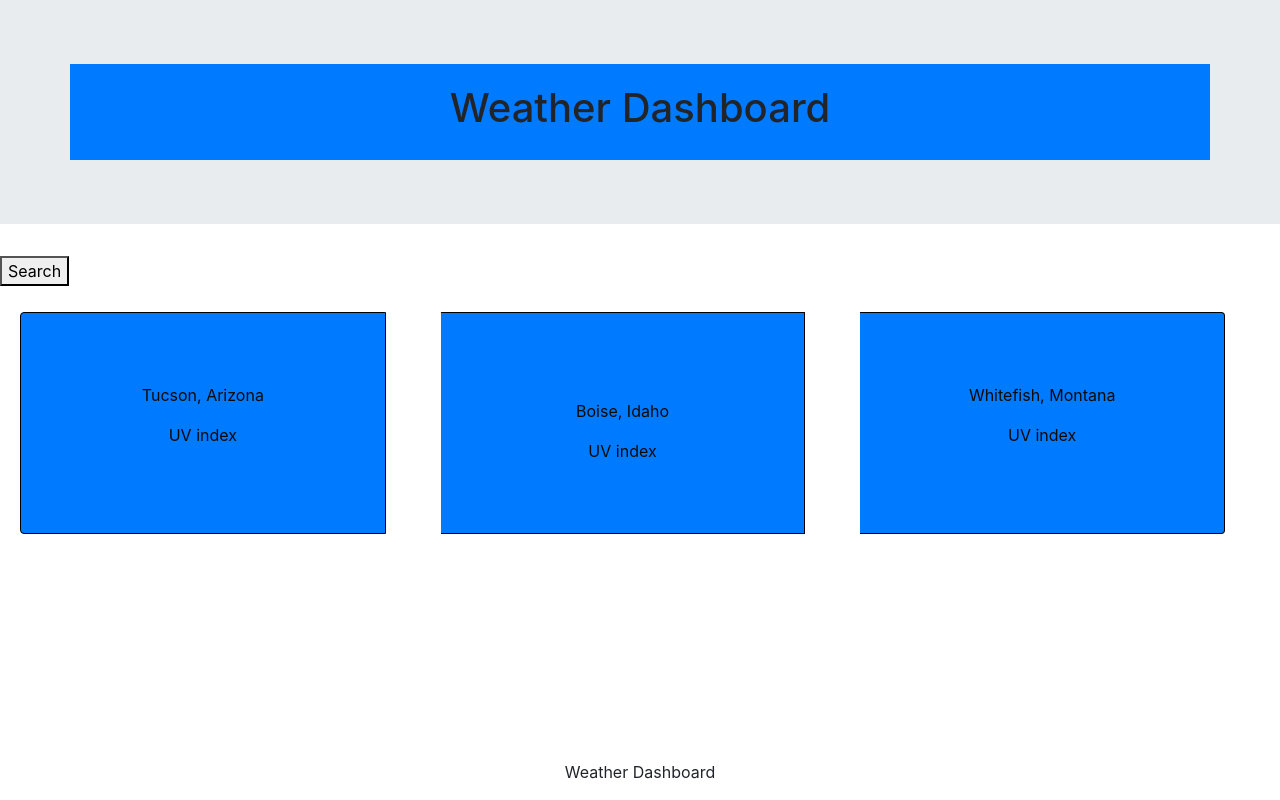
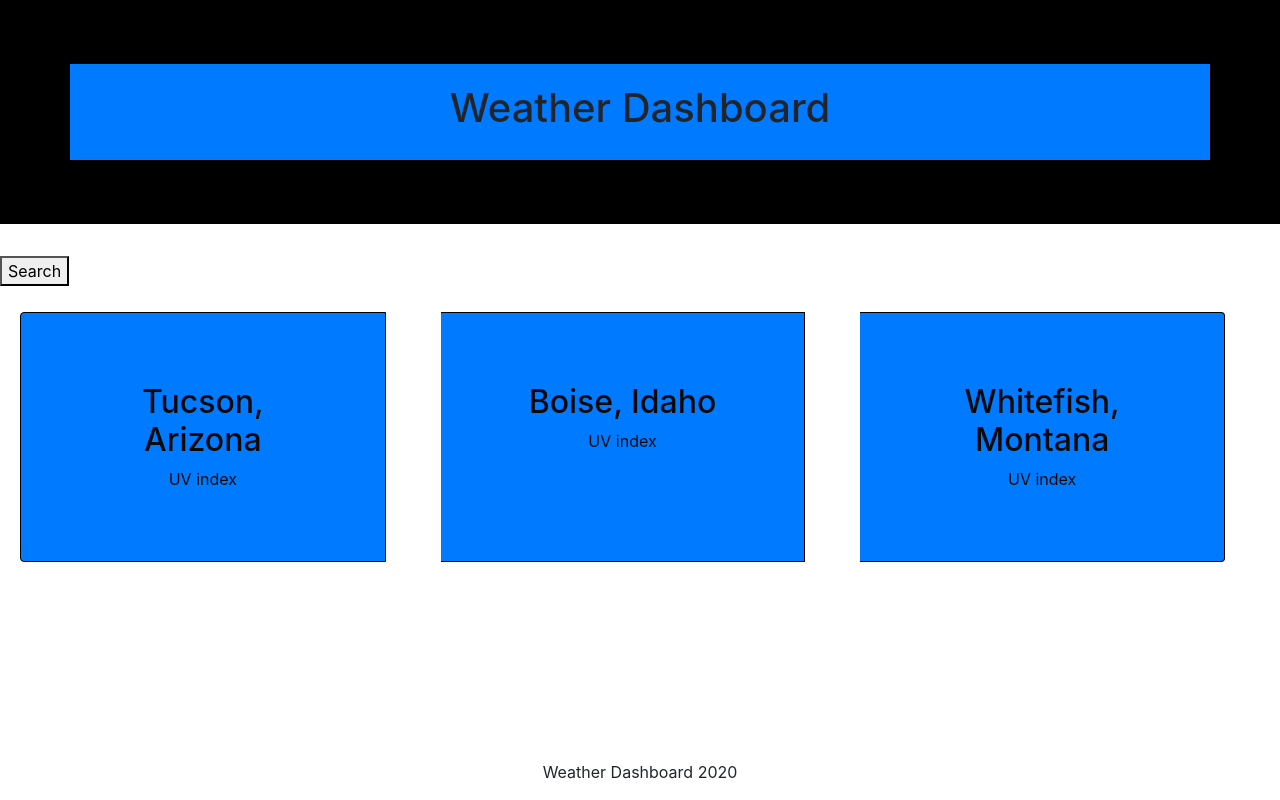
Before and after one commit to Kskaae/Weather_Dashboard, a plain HTML site: page index.html in a window 1280 px wide. Drawn offline with nearby package versions, Linux system fonts and the light colour scheme.

```diff
--- a/index.html
+++ b/index.html
@@ -23,7 +23,7 @@
         <div class="card-group">
             <div class="card bg-primary" id="tucson">
                 <div class="card-body text-center">
-                    <p class="card-text">Tucson, Arizona</p>
+                    <h2 class="card-text">Tucson, Arizona</h2>
                     <div class="temp"></div>
                     <div class="wind"></div>
                     <div class="humidity"></div>
@@ -32,7 +32,7 @@
             </div>
             <div class="card bg-primary" id="boise">
                 <div class="card-body text-center">
-                    <p class="card-text"></p>Boise, Idaho</p>
+                    <h2 class="card-text">Boise, Idaho</h2>
                     <div class="temp"></div>
                     <div class="wind"></div>
                     <div class="humidity"></div>
@@ -43,7 +43,8 @@
 
             <div class="card bg-primary" id="whitefish">
                 <div class="card-body text-center">
-                    <p class="card-text">Whitefish, Montana</p>
+                    <h2 class="card-text">Whitefish, Montana</h2>
+                    </Montana>
                     <div class="temp"></div>
                     <div class="wind"></div>
                     <div class="humidity"></div>
@@ -55,8 +56,8 @@
         <script src="https://code.jquery.com/jquery-3.4.1.min.js"></script>
         <script src="./script.js"></script>
     </div>
-    <div class="footer">
-        <p> Weather Dashboard</p>
+    <div style="border: 0%;" class="footer">
+        <p>Weather Dashboard 2020</p>
     </div>
 </body>
 
--- a/style.css
+++ b/style.css
@@ -13,10 +13,9 @@
     display: container;
     width: 100%;
     border: black;
-    background-color: #5c5d5c;
+    background-color: #0d0e0d;
     padding: 20px 28px;
     font-size: 16px;
-    cursor: pointer;
     text-align: center;
 
 }
@@ -53,3 +52,6 @@ font-family: cursive;
 .temp {
 font-family: cursive;
 }
+.jumbotron {
+  background-color: black;
+}
```
